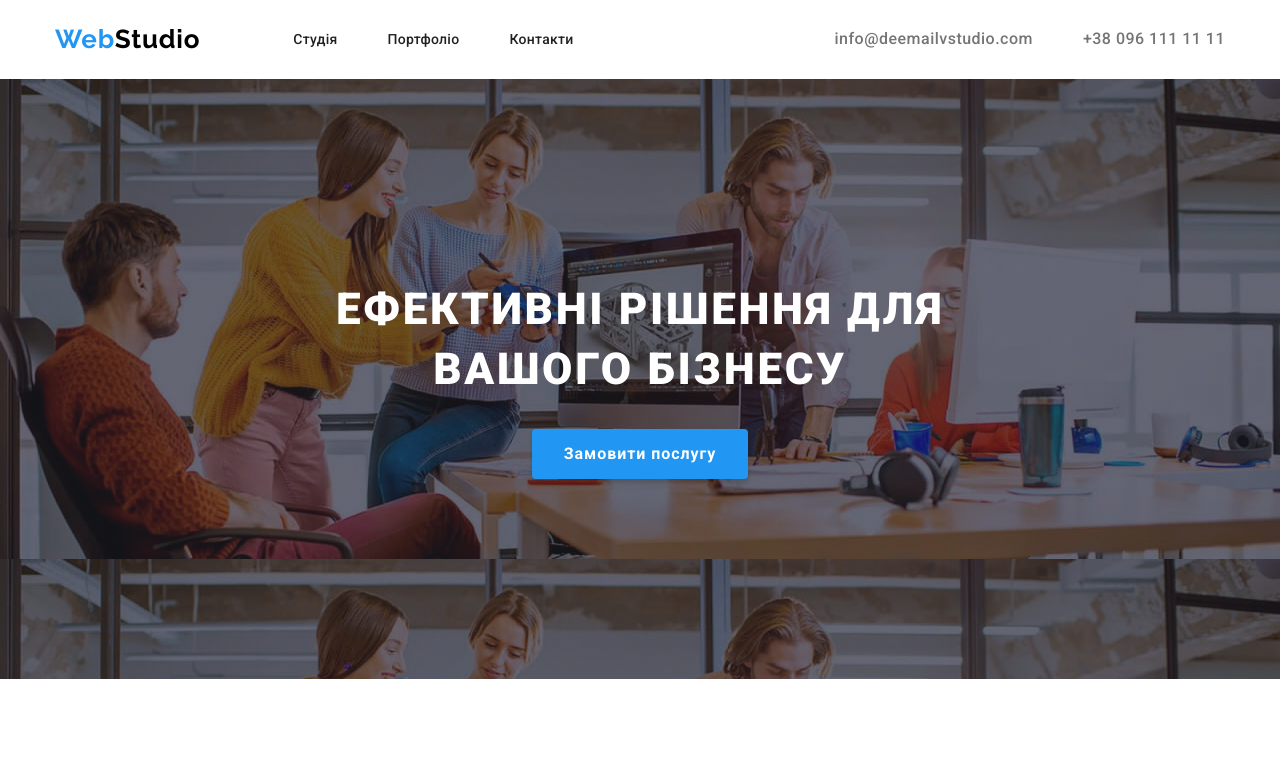
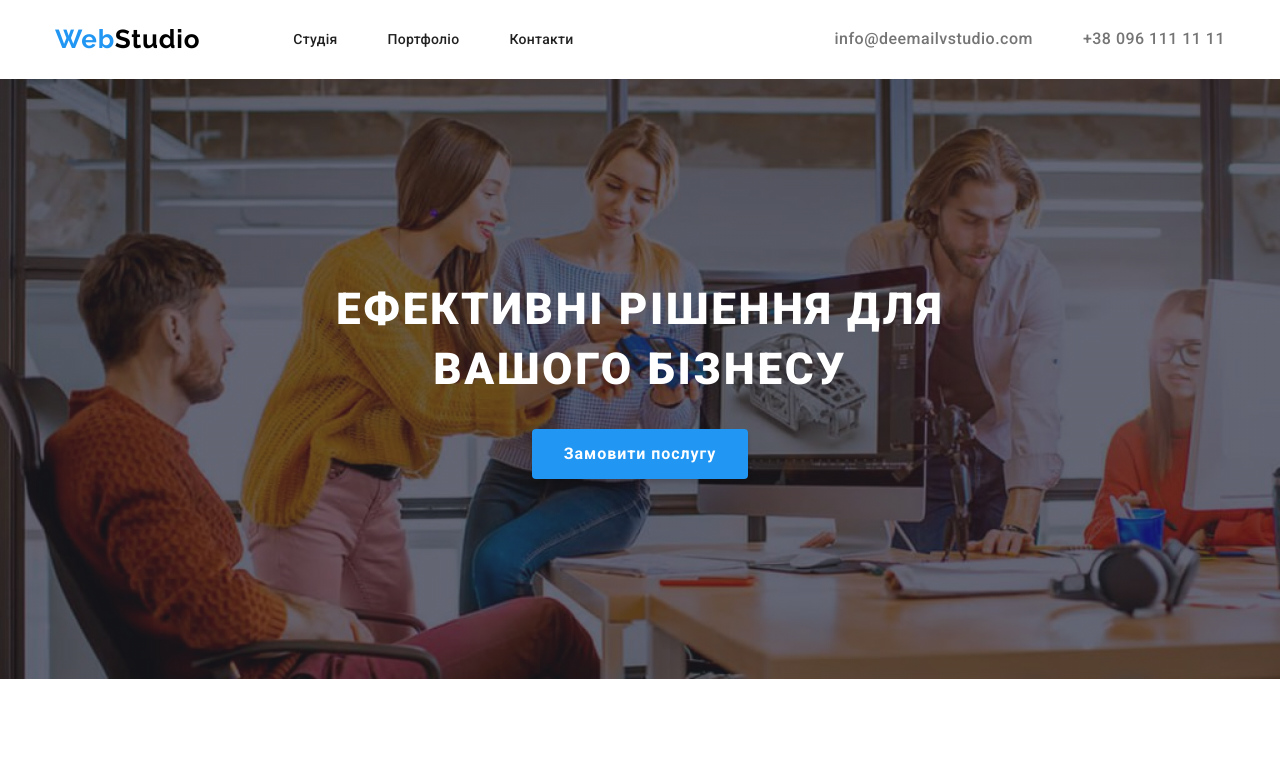
Before and after one commit to rubakhaanastasia/webstudio, a plain HTML site: page index.html in a window 1280 px wide. Shown: the top 770 px of the page. Drawn offline with nearby package versions, Linux system fonts and the light colour scheme.

Commit message:
svg-icons

```diff
--- a/css/main-page.css
+++ b/css/main-page.css
@@ -141,6 +141,8 @@ body {
 }
 
 .hero {
+  background-repeat: no-repeat;
+  background-size: cover;
   padding-top: 200px;
   padding-bottom: 200px;
   background-image: linear-gradient(rgba(47, 48, 58, 0.40), rgba(47, 48, 58, 0.40)), url(../images/fon1.jpg);
--- a/index.html
+++ b/index.html
@@ -3,7 +3,7 @@
   <head>
     <meta charset="UTF-8" />
     <meta name="viewport" content="width=device-width, initial-scale=1.0" />
-    <title>Document</title>
+    <title>bkdjfh</title>
     <link rel="preconnect" href="https://fonts.googleapis.com" />
     <link rel="preconnect" href="https://fonts.gstatic.com" crossorigin />
     <link
```
Also changed, not shown: images/icons.svg (added).
